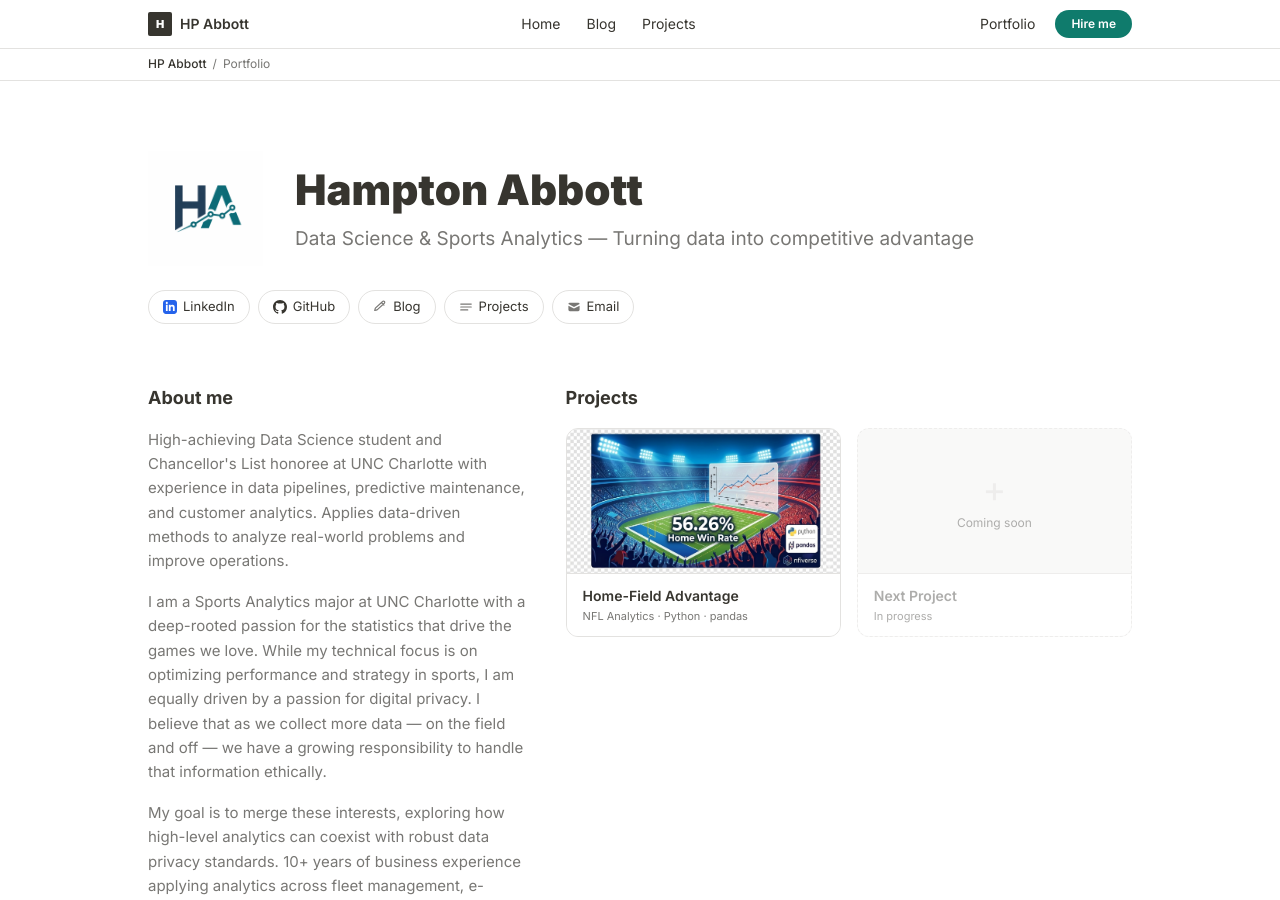
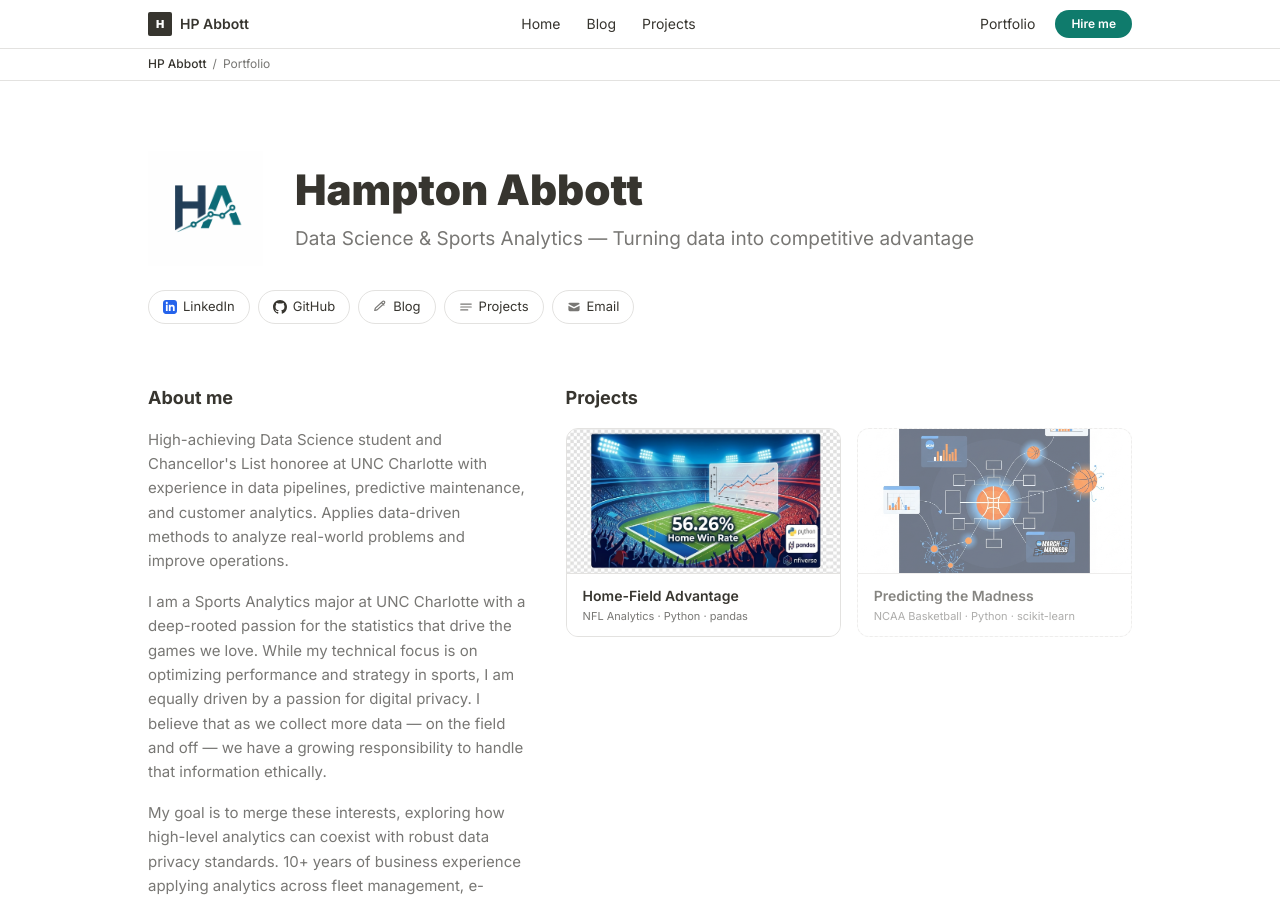
Before and after one commit to HPAuncc/HPAuncc.github.io, a Jekyll site: the page built from index.html, in a window 1280 px wide and 900 px high. Built offline with Jekyll 4.4.1, drawn with Linux system fonts in a browser that asks for light colours; nearby versions of some CDN libraries.

Commit message:
Add March Madness project card and update blog thumbnails
- Add thumbnail and metadata for "Predicting the Madness" project card
- Rename blog post 1 to "Data Science in Society"
- Fix all thumbnail src paths to use leading slashes
- Add SEO alt text to March Madness thumbnail

```diff
--- a/index.html
+++ b/index.html
@@ -152,7 +152,7 @@ layout: null
           <!-- HFA -->
           <a href="/projects/home-field-advantage" class="block bg-[#f6f6f5] border border-[#e3e2e0] rounded-xl overflow-hidden ch group">
             <div class="h-36 overflow-hidden">
-              <img src="assets/images/home-field-advantage/thumbnail.jpg" alt="Home-Field Advantage thumbnail" class="w-full h-full object-cover object-center group-hover:scale-105 transition-transform duration-300">
+              <img src="/assets/images/home-field-advantage/thumbnail.jpg" alt="Home-Field Advantage thumbnail" class="w-full h-full object-cover object-center group-hover:scale-105 transition-transform duration-300">
             </div>
             <div class="px-4 py-3 border-t border-[#e3e2e0] bg-white">
               <div class="text-sm font-semibold text-[#37352f]">Home-Field Advantage</div>
@@ -162,13 +162,12 @@ layout: null
 
           <!-- Coming soon -->
           <div class="block bg-[#f6f6f5] border border-[#e3e2e0] border-dashed rounded-xl overflow-hidden opacity-60">
-            <div class="p-5 h-36 flex flex-col justify-center items-center">
-              <span class="text-4xl text-[#e3e2e0] font-light leading-none">+</span>
-              <span class="text-xs text-[#787774] mt-2">Coming soon</span>
+            <div class="h-36 overflow-hidden">
+              <img src="/assets/images/march-madness/thumbnail.png" alt="An infographic illustration depicting NCAA March Madness basketball analytics and predictive data modeling with various charts and graphs." class="w-full h-full object-cover object-center">
             </div>
             <div class="px-4 py-3 border-t border-[#e3e2e0] bg-white">
-              <div class="text-sm font-semibold text-[#787774]">Next Project</div>
-              <div class="text-[11px] text-[#787774] mt-0.5">In progress</div>
+              <div class="text-sm font-semibold text-[#37352f]">Predicting the Madness</div>
+              <div class="text-[11px] text-[#787774] mt-0.5">NCAA Basketball · Python · scikit-learn</div>
             </div>
           </div>
 
@@ -281,7 +280,7 @@ layout: null
       <!-- Blog 1 -->
       <a href="/2026/01/16/reflecting-on-data-science.html" class="block bg-white border border-[#e3e2e0] rounded-xl overflow-hidden ch">
         <div class="h-32 overflow-hidden">
-          <img src="assets/images/blog-1/thumbnail.jpg" alt="Data Science in Society thumbnail" class="w-full h-full object-cover object-center">
+          <img src="/assets/images/blog-1/thumbnail.jpg" alt="Data Science in Society thumbnail" class="w-full h-full object-cover object-center">
         </div>
         <div class="p-4 border-t border-[#e3e2e0]">
           <div class="flex items-center gap-1.5 mb-2">
@@ -296,7 +295,7 @@ layout: null
       <!-- Blog 2 -->
       <a href="/2026/01/27/ethically-ambiguous-data-modeling.html" class="block bg-white border border-[#e3e2e0] rounded-xl overflow-hidden ch">
         <div class="h-32 overflow-hidden">
-          <img src="assets/images/blog-2/thumbnail.png" alt="Conceptual illustration of ethically ambiguous data modeling, depicting a central human node split between a structured, glowing data network and a chaotic, hazy web of connections." class="w-full h-full object-cover object-center">
+          <img src="/assets/images/blog-2/thumbnail.png" alt="Conceptual illustration of ethically ambiguous data modeling, depicting a central human node split between a structured, glowing data network and a chaotic, hazy web of connections." class="w-full h-full object-cover object-center">
         </div>
         <div class="p-4 border-t border-[#e3e2e0]">
           <div class="flex items-center gap-1.5 mb-2">
@@ -312,7 +311,7 @@ layout: null
       <!-- Blog 3 -->
       <a href="/2026/02/14/opportunity-agency-and-health.html" class="block bg-white border border-[#e3e2e0] rounded-xl overflow-hidden ch">
         <div class="h-32 overflow-hidden">
-          <img src="assets/images/blog-3/thumbnail.png" alt="Isometric vector illustration of a strategic process map or user journey featuring layered paths, house icons, and human figures in a modern teal and orange palette." class="w-full h-full object-cover object-center">
+          <img src="/assets/images/blog-3/thumbnail.png" alt="Isometric vector illustration of a strategic process map or user journey featuring layered paths, house icons, and human figures in a modern teal and orange palette." class="w-full h-full object-cover object-center">
         </div>
         <div class="p-4 border-t border-[#e3e2e0]">
           <div class="flex items-center gap-1.5 mb-2">
```
Also changed, not shown: assets/images/march-madness/thumbnail.png (added).
